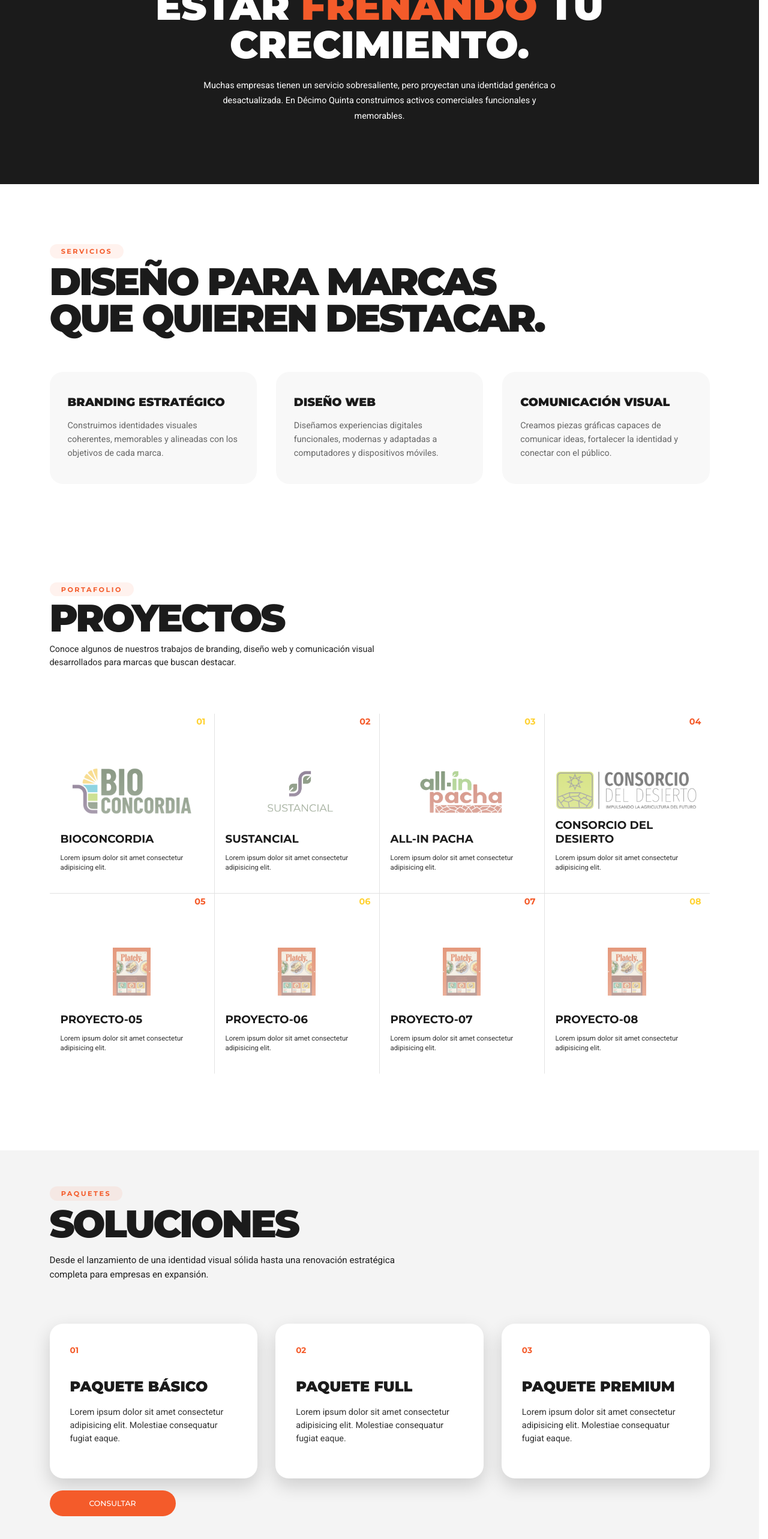
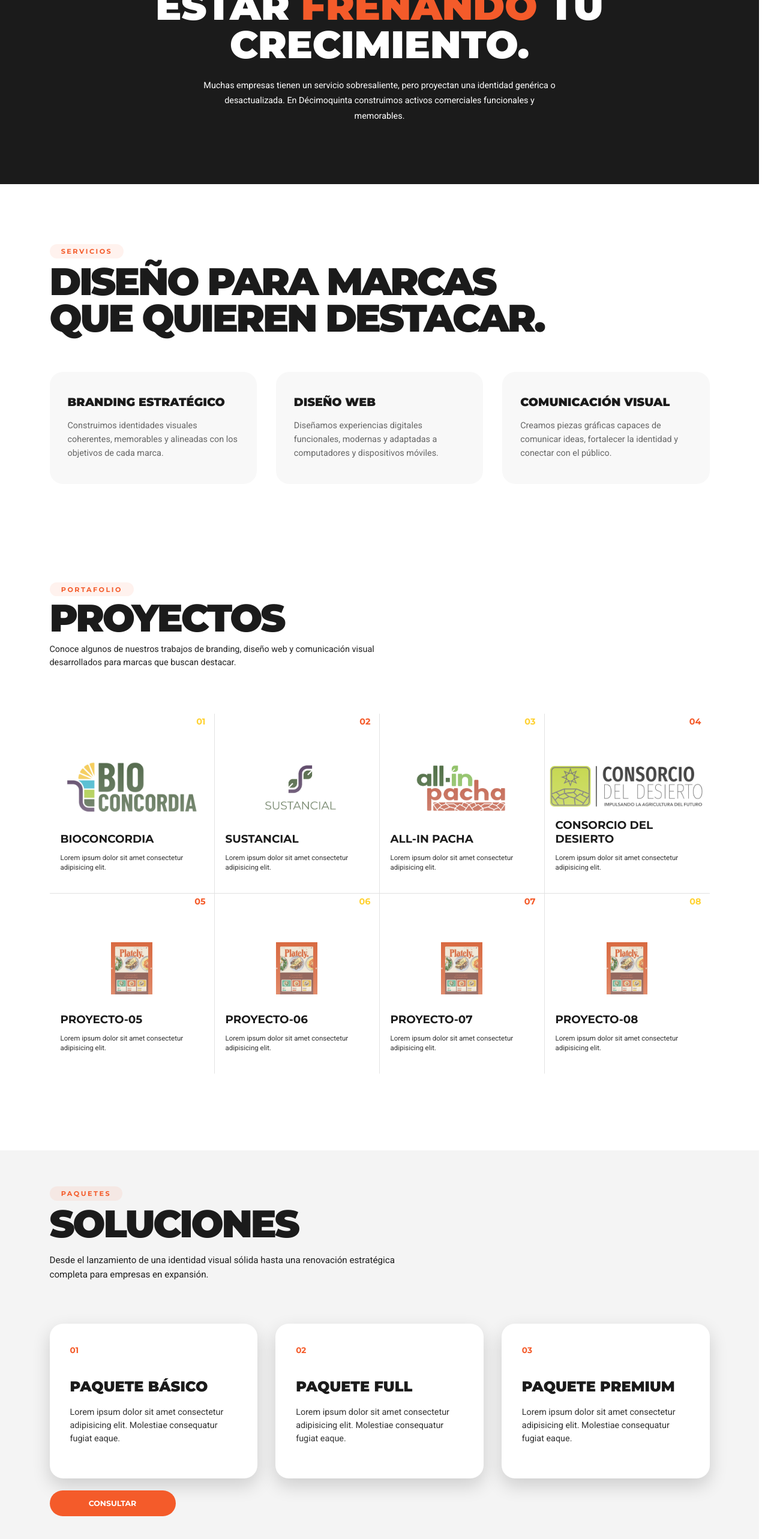
Before and after one commit to PRIXMAC/Agenciaxv, a React (Vite) app: page / in a window 1280 px wide. Shown: the part 1659-4225 px from the top of the page at 60% size. Built offline with nearby package versions, Linux system fonts and the light colour scheme.

Commit message:
modificaciones de pagina principal

```diff
--- a/src/components/sections/Problema.tsx
+++ b/src/components/sections/Problema.tsx
@@ -19,7 +19,7 @@ function Problema() {
                     </h2>
                     <p className="problema-text">
                         Muchas empresas tienen un servicio sobresaliente, pero proyectan
-                        una identidad genérica o desactualizada. En Décimo Quinta
+                        una identidad genérica o desactualizada. En D&eacute;cimoquinta
                         construimos activos comerciales funcionales y memorables.
                     </p>
                 </div>
--- a/src/styles/Contacto.css
+++ b/src/styles/Contacto.css
@@ -26,13 +26,13 @@
     display: inline-flex;
     align-items: center;
     justify-content: center;
-    min-width: 210px;
-    padding: 16px 30px;
+    min-width: 240px;
+    padding: 18px 40px;
     border-radius: var(--radius-pill);
     background: var(--secondary);
     font-family: var(--heading);
     font-size: 0.82rem;
-    font-weight: 700;
+    font-weight:700;
     text-transform: uppercase;
     color: var(--black);
     transition: transform 0.3s, background 0.3s;
--- a/src/styles/Proyectos.css
+++ b/src/styles/Proyectos.css
@@ -63,11 +63,11 @@
 .proyecto-bg img {
     width: 100%;
     height: 100%;
-    max-height: 80px;
+    max-height: 87px;
     object-fit: contain;
-    opacity: 0.7;
+    opacity: 1;
     transition: opacity 0.4s;
-    transform: translateY(-20px);
+    transform: translateY(-26px);
 }
 
 .proyecto-overlay {
--- a/src/styles/Soluciones.css
+++ b/src/styles/Soluciones.css
@@ -87,7 +87,7 @@
     background: var(--primary);
     font-family: var(--heading);
     font-size: 0.78rem;
-    font-weight: 500;
+    font-weight: 600;
     text-transform: uppercase;
     color: var(--white);
     transition: background 0.3s, transform 0.3s;
```
